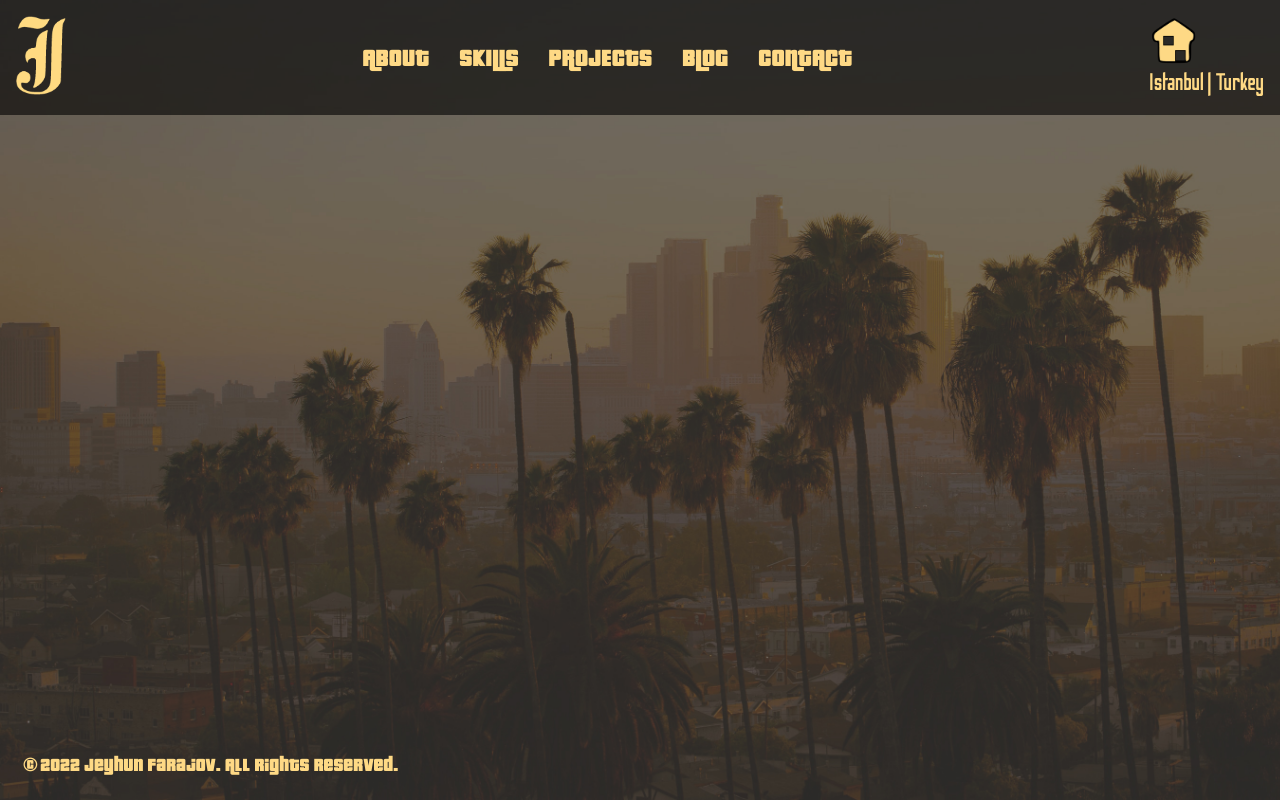
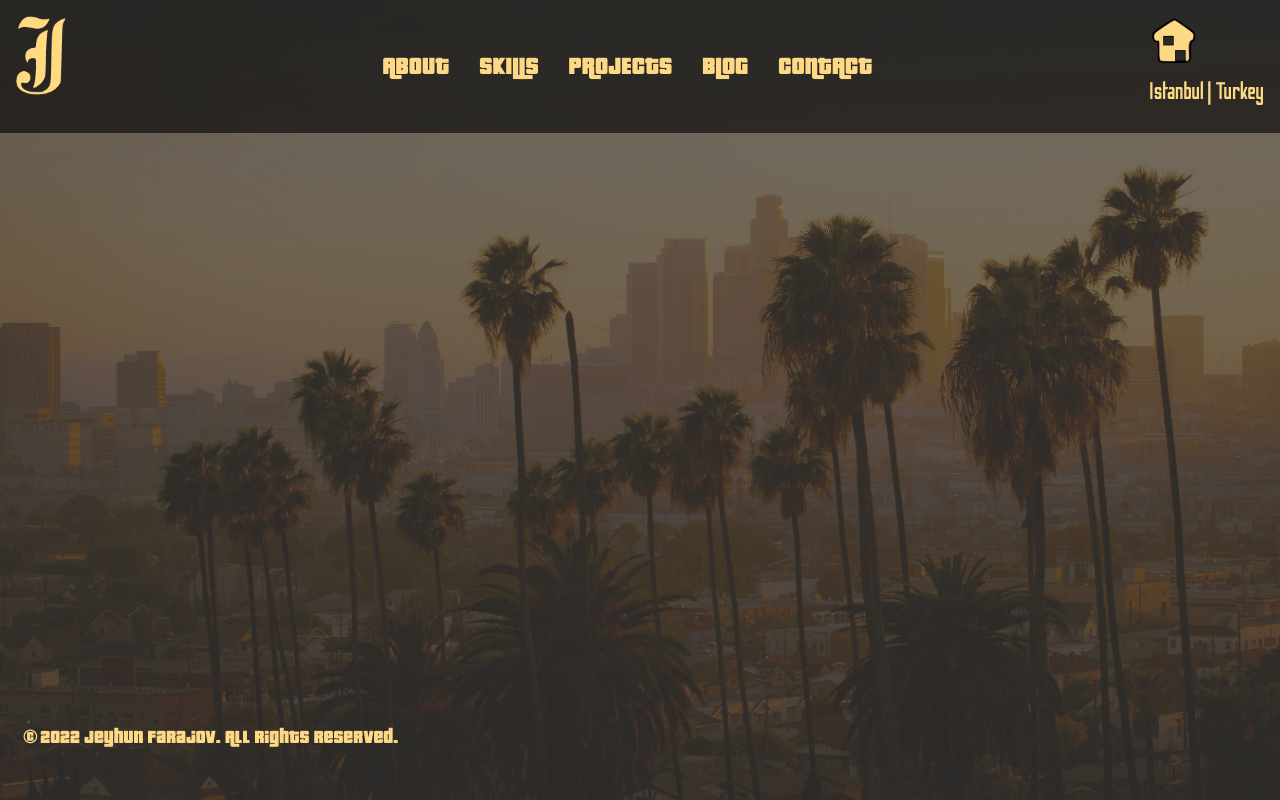
Before and after one commit to jeyefendi/jeyefendi, a PHP site: page / in a window 1280 px wide. Run offline with PHP 8.4, Linux system fonts and the light colour scheme.

Commit message:
add normalize.css

```diff
--- a/index.html
+++ b/index.html
@@ -2,8 +2,6 @@
 <html lang="en">
   <head>
     <meta charset="UTF-8" />
-    <meta http-equiv="X-UA-Compatible" content="IE=edge" />
-    <meta name="viewport" content="width=device-width, initial-scale=1.0" />
     <link rel="stylesheet" href="./style.css" />
     <title>JEYEFENDI CV</title>
     <link rel="icon" type="image/x-icon" href="./public/favicon.ico">
--- a/style.css
+++ b/style.css
@@ -1,7 +1,5 @@
-* {
-  margin: 0;
-  padding: 0;
-}
+@import url(https://necolas.github.io/normalize.css/8.0.1/normalize.css);
+
 
 body {
   background-image: url(./src/hero-bg.png);
```
